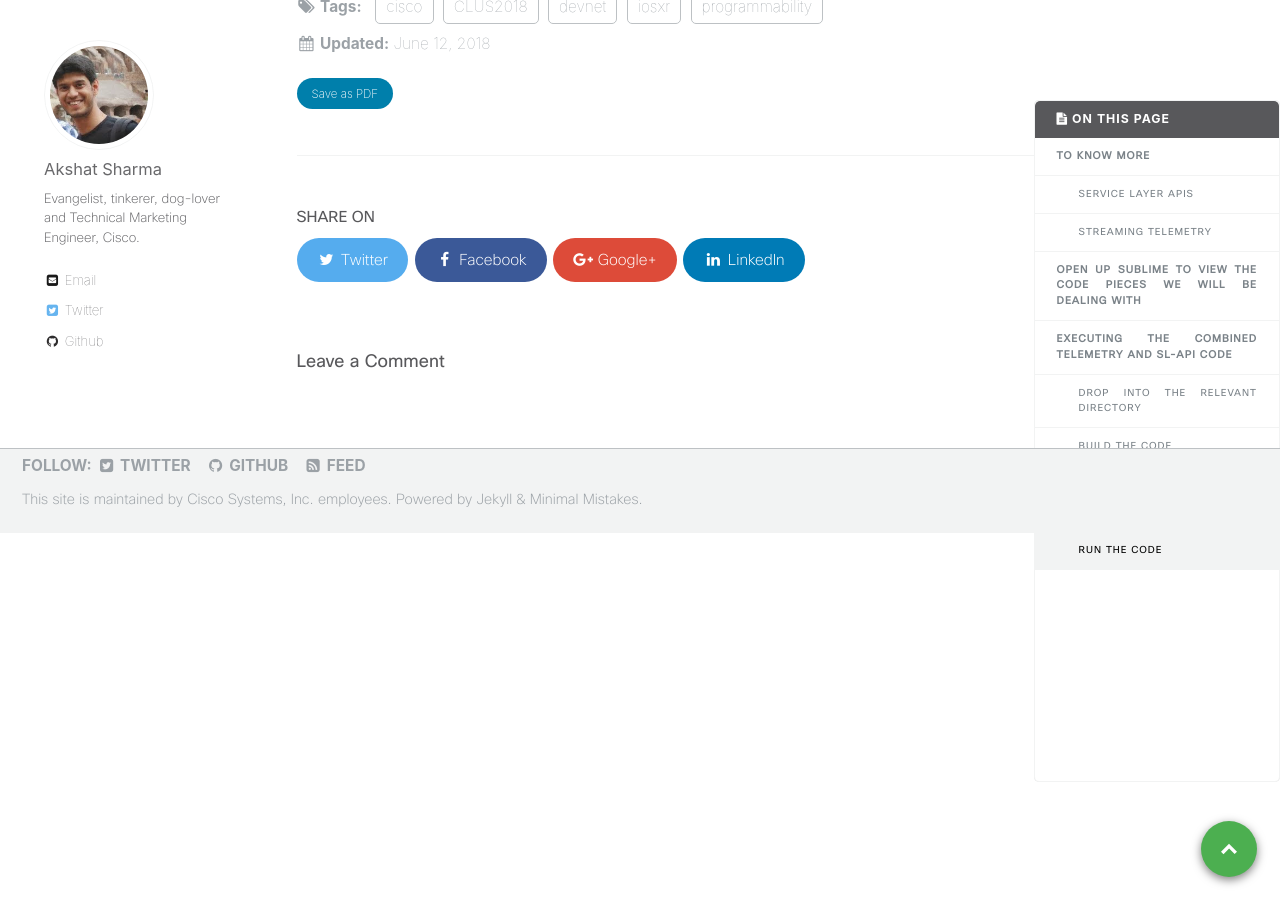
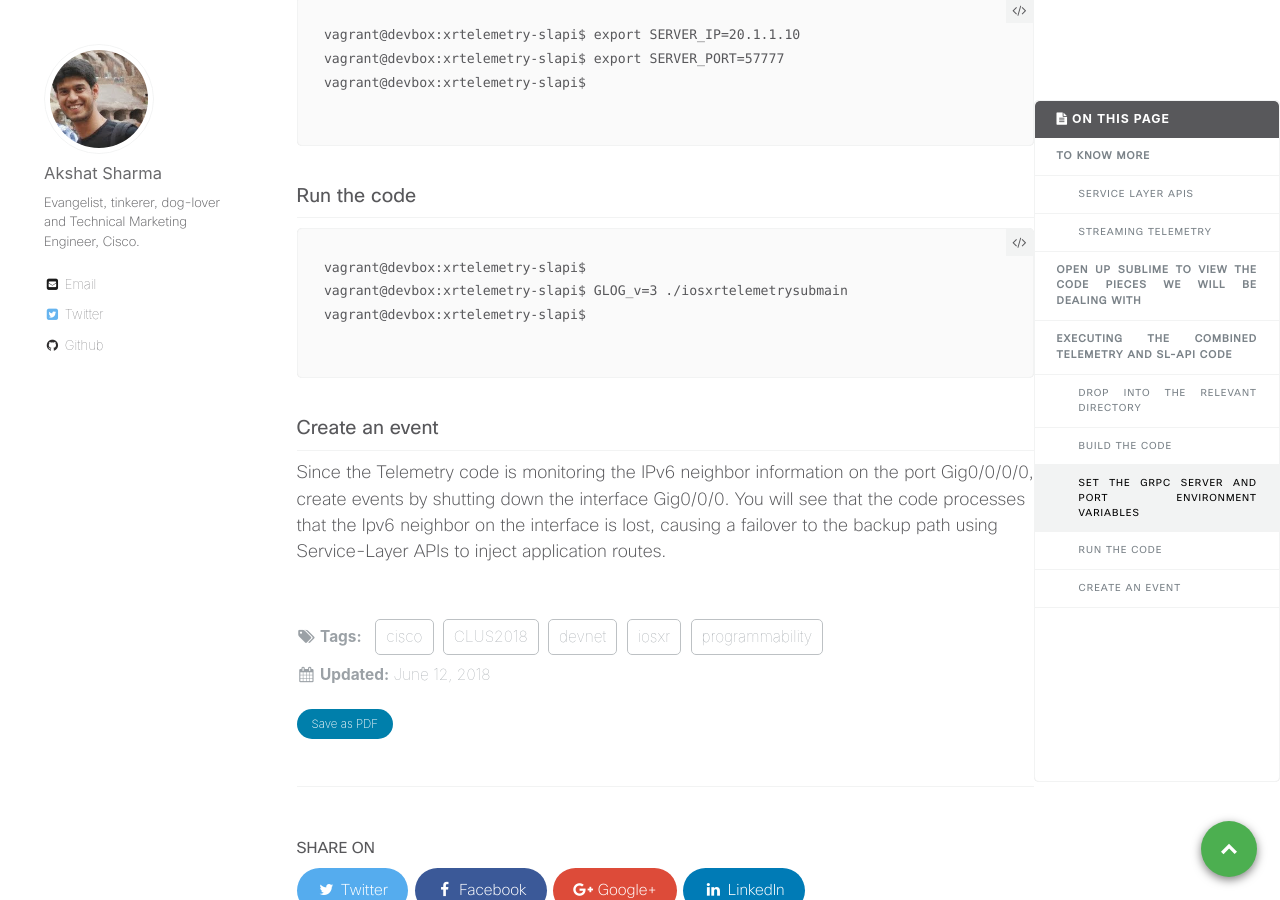
Before and after one commit to iosxr-devnet-ciscolive/workshop-docs, a Jekyll site: the page built from _wkinstructions/2018-06-12-step-4-combining-ios-xr-telemetry-and-service-layer-apis.md, in a window 1280 px wide and 900 px high, scrolled down 5930 px. Built offline with Jekyll 4.4.1, drawn with Linux system fonts in a browser that asks for light colours; comment, search, counter and statistics services are not loaded; some of the changed text lies outside the part shown.

Commit message:
Update 2018-06-12-step-4-combining-ios-xr-telemetry-and-service-layer-apis.md

````diff
--- a/_wkinstructions/2018-06-12-step-4-combining-ios-xr-telemetry-and-service-layer-apis.md
+++ b/_wkinstructions/2018-06-12-step-4-combining-ios-xr-telemetry-and-service-layer-apis.md
@@ -108,6 +108,12 @@ Bring back the IPv6 neighbor, and the router will come back to the original stat
 
 
 
+This is illustrated in the figure below:
+
+
+![xrtelemetry-slapi.png]({{site.baseurl}}/images/xrtelemetry-slapi.png)
+
+
 ### Drop into the relevant directory
 
 On the devbox, cd into `/vagrant/code/advanced/xrtelemetry-slapi` directory:
@@ -192,6 +198,14 @@ vagrant@devbox:xrtelemetry-slapi$
 
 
 ```
+vagrant@devbox:xrtelemetry-slapi$
+vagrant@devbox:xrtelemetry-slapi$ GLOG_v=3 ./iosxrtelemetrysubmain
+vagrant@devbox:xrtelemetry-slapi$
+
+```
 
 
-```
+### Create an event
+
+Since the Telemetry code is monitoring the IPv6 neighbor information on the port Gig0/0/0/0, create events by shutting down the interface Gig0/0/0.
+You will see that the code processes that the Ipv6 neighbor on the interface is lost, causing a failover to the backup path using Service-Layer APIs to inject application routes.
````
